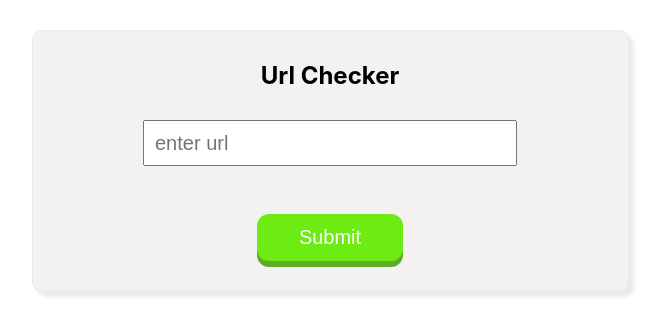
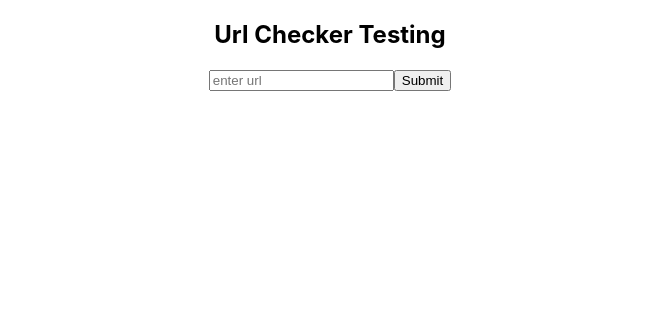
Before and after one commit to maxcramer/phantom2, a React (Create React App) app: page / in a window 1280 px wide. Shown: the top 336 px of the page, without its empty margins (310-975 px from the left). Built offline with nearby package versions, Linux system fonts and the light colour scheme.

Commit message:
restructuring so urlinput is in app.js so will have access to states

```diff
--- a/src/App.js
+++ b/src/App.js
@@ -1,8 +1,9 @@
 import React, { useState, useEffect } from "react";
+import { useForm } from "react-hook-form";
 
 import "./App.css";
 import UrlList from "./components/UrlList/UrlList";
-import UrlInput from "./components/UrlInput/UrlInput";
+// import UrlInput from "./components/UrlInput/UrlInput";
 import Pagination from "./components/Pagination/Pagination";
 
 function App() {
@@ -15,6 +16,13 @@ function App() {
   const [currentPage, setCurrentPage] = useState(1);
   const [urlsPerPage, setUrlsPerPage] = useState(20);
 
+  const {
+    register,
+    handleSubmit,
+    watch,
+    formState: { errors },
+  } = useForm({ mode: "onTouched", defaultValues: { url: "http://www." } });
+
   // Check for items in local storage
   useEffect(() => {
     if (localStorage.getItem("localUrls")) {
@@ -25,7 +33,6 @@ function App() {
     }
   }, [setUrls]);
 
-  // Submit input value
   const onSubmit = (e) => {
     if (url) {
       const newUrl = {
@@ -61,7 +68,27 @@ function App() {
 
   return (
     <div className="App">
-      <UrlInput onSubmit={onSubmit} url={url} setUrl={setUrl} />
+      {/* <UrlInput url={url} setUrl={setUrl} onSubmit={onSubmit} /> */}
+      <React.Fragment>
+        <section>
+          <form onSubmit={handleSubmit(onSubmit)}>
+            <h1>Url Checker Testing</h1>
+
+            <input
+              name="url"
+              type="url"
+              placeholder="enter url"
+              value={url}
+              className="text_input"
+              id="input"
+              onChange={(e) => setUrl(e.target.value)}
+            />
+            <button id="pushable2" type="submit">
+              <span id="front2">Submit</span>
+            </button>
+          </form>
+        </section>
+      </React.Fragment>
       <UrlList
         handleDelete={handleDelete}
         handleClear={handleClear}
--- a/src/components/UrlInput/UrlInput.js
+++ b/src/components/UrlInput/UrlInput.js
@@ -4,9 +4,10 @@ import { useForm } from "react-hook-form";
 import "./UrlInput.css";
 
 function UrlInput({ onSubmit, setUrl, url }) {
-  // reeact-hook-form
   const {
+    register,
     handleSubmit,
+    watch,
     formState: { errors },
   } = useForm();
 
@@ -15,6 +16,7 @@ function UrlInput({ onSubmit, setUrl, url }) {
       <section>
         <form onSubmit={handleSubmit(onSubmit)}>
           <h1>Url Checker</h1>
+
           <input
             name="url"
             type="url"
```
